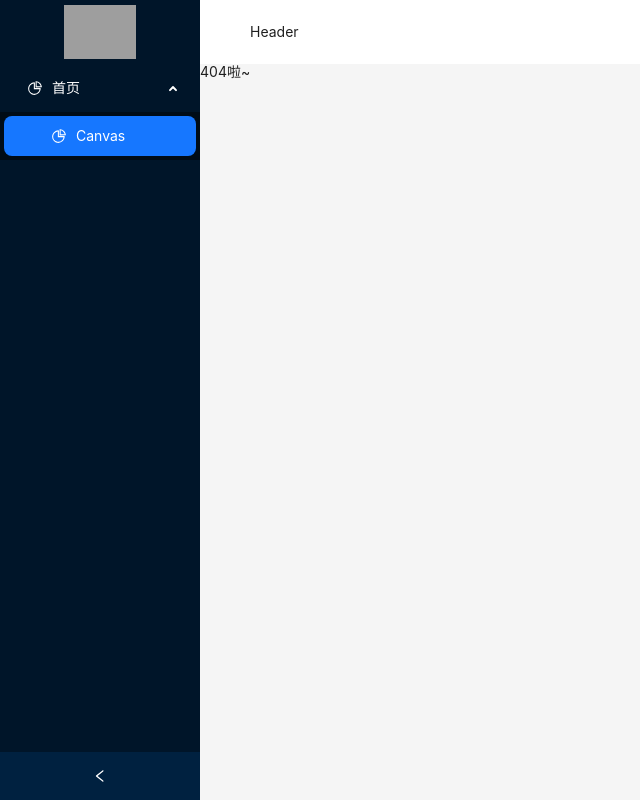
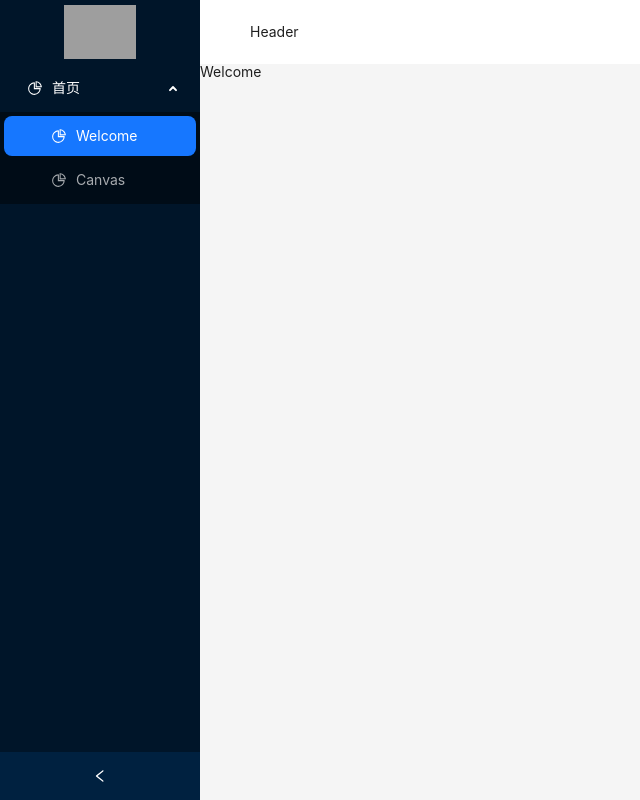
Before and after one commit to wc19950724/react-base, a React app: page /index in a window 1280 px wide. Shown: the whole page, without its empty margins (0-640 px from the left). Built offline with nearby package versions, Linux system fonts and the light colour scheme; grey boxes are pictures that could not be loaded.

Commit message:
feat:  菜单切换

```diff
--- a/src/components/PageLoading.tsx
+++ b/src/components/PageLoading.tsx
@@ -1,8 +1,8 @@
 import { Spin } from "antd";
 import { Suspense, SuspenseProps } from "react";
 
-const PageLoading = ({ children, fallback }: SuspenseProps) => {
-  return <Suspense fallback={fallback || <Spin />}>{children}</Suspense>;
+const PageLoading = ({ children, fallback = <Spin /> }: SuspenseProps) => {
+  return <Suspense fallback={fallback}>{children}</Suspense>;
 };
 
 export default PageLoading;
--- a/src/layout/LayoutSider.tsx
+++ b/src/layout/LayoutSider.tsx
@@ -1,10 +1,13 @@
 import { Image, Layout as AntdLayout, Menu, MenuProps } from "antd";
 import { SubMenuType } from "antd/es/menu/hooks/useItems";
-import { useState } from "react";
+import { useEffect, useState } from "react";
+import { useLocation, useNavigate } from "react-router-dom";
 
-import { routes } from "@/router";
+import { HOME_PARENT, HOME_PATH, routes } from "@/router";
 
 type MenuItem = Required<MenuProps>["items"][number];
+
+type SelectEventHandler = MenuProps["onSelect"];
 
 const formatRouteToMenuItem = (route: (typeof routes)[number]) => {
   const menuItem: MenuItem = {
@@ -15,8 +18,6 @@ const formatRouteToMenuItem = (route: (typeof routes)[number]) => {
   }
   if (route.path) {
     menuItem.key = route.path;
-  } else if (route.index) {
-    menuItem.key = "/index";
   }
   if (route.meta?.icon) {
     menuItem.icon = route.meta.icon;
@@ -38,7 +39,19 @@ const getMenuByRoutes = (): MenuItem[] => {
 };
 
 const LayoutSider = () => {
+  const navigate = useNavigate();
+  const location = useLocation();
+
+  useEffect(() => {
+    setSelectedKeys([location.pathname]);
+  }, [location]);
+
   const [collapsed, setCollapsed] = useState(false);
+  const [selectedKeys, setSelectedKeys] = useState([HOME_PATH]);
+
+  const selectHandler: SelectEventHandler = (e) => {
+    navigate(e.key);
+  };
 
   return (
     <AntdLayout.Sider
@@ -59,10 +72,11 @@ const LayoutSider = () => {
       <Menu
         className="flex-1 overflow-y-auto"
         theme="dark"
-        defaultSelectedKeys={["/index"]}
-        defaultOpenKeys={["/"]}
+        selectedKeys={selectedKeys}
+        defaultOpenKeys={[HOME_PARENT]}
         mode="inline"
         items={getMenuByRoutes()}
+        onSelect={selectHandler}
       />
     </AntdLayout.Sider>
   );
--- a/src/pages/canvas/index.tsx
+++ b/src/pages/canvas/index.tsx
@@ -16,6 +16,8 @@ const Canvas = () => {
         const newWidth = entry.contentRect.width;
         const newHeight = entry.contentRect.height;
 
+        // BUG: canvas.dispose() 是异步, 卸载不及时会报错
+        if (!newWidth || !newHeight) return;
         fbCanvas?.setDimensions({
           width: newWidth,
           height: newHeight,
@@ -47,10 +49,10 @@ const Canvas = () => {
       if (wrapperRef.current) {
         resizeObserver.observe(wrapperRef.current);
       }
-      return () => {
-        resizeObserver.disconnect();
-      };
     }
+    return () => {
+      resizeObserver.disconnect();
+    };
   }, [fbCanvas]);
   return (
     <div
--- /dev/null
+++ b/src/pages/welcome/index.tsx
@@ -0,0 +1,5 @@
+const Welcome = () => {
+  return <div>Welcome</div>;
+};
+
+export default Welcome;
--- a/src/router/index.tsx
+++ b/src/router/index.tsx
@@ -1,6 +1,10 @@
 import { PieChartOutlined } from "@ant-design/icons";
 import { lazy, ReactNode } from "react";
-import { IndexRouteObject, NonIndexRouteObject } from "react-router-dom";
+import {
+  IndexRouteObject,
+  Navigate,
+  NonIndexRouteObject,
+} from "react-router-dom";
 
 import Layout from "@/layout";
 
@@ -22,6 +26,9 @@ export interface NonIndexRouteMenu extends NonIndexRouteObject {
 
 export type RouteMenu = IndexRouteMenu | NonIndexRouteMenu;
 
+export const HOME_PATH = "/index";
+export const HOME_PARENT = "/";
+
 export const routes: RouteMenu[] = [
   {
     path: "/",
@@ -33,6 +40,19 @@ export const routes: RouteMenu[] = [
     children: [
       {
         index: true,
+        path: "/",
+        element: <Navigate to={HOME_PATH} />, // 重定向到 /index
+      },
+      {
+        path: HOME_PATH,
+        Component: lazy(() => import("@/pages/welcome")),
+        meta: {
+          title: "Welcome",
+          icon: <PieChartOutlined />,
+        },
+      },
+      {
+        path: "/canvas",
         Component: lazy(() => import("@/pages/canvas")),
         meta: {
           title: "Canvas",
```
